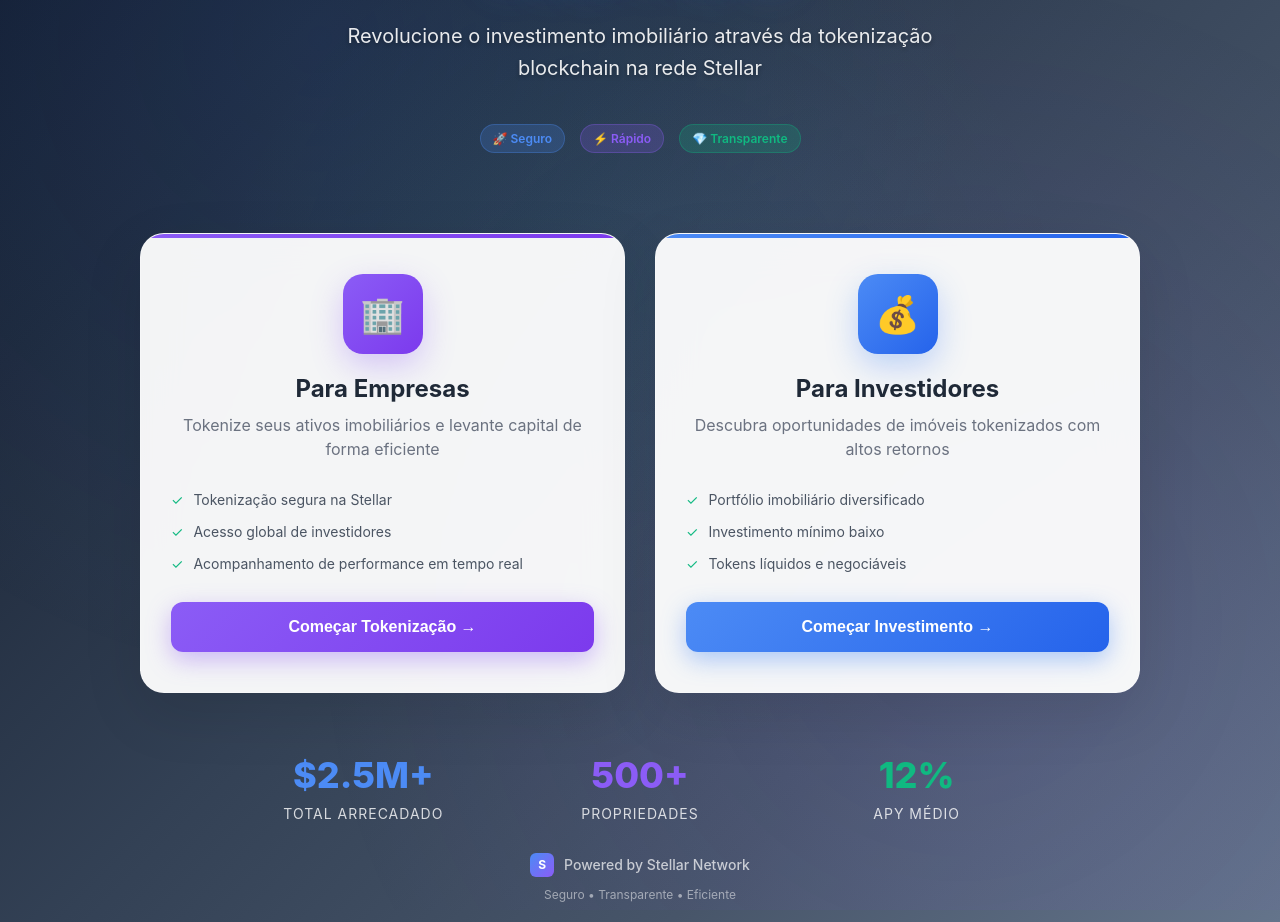
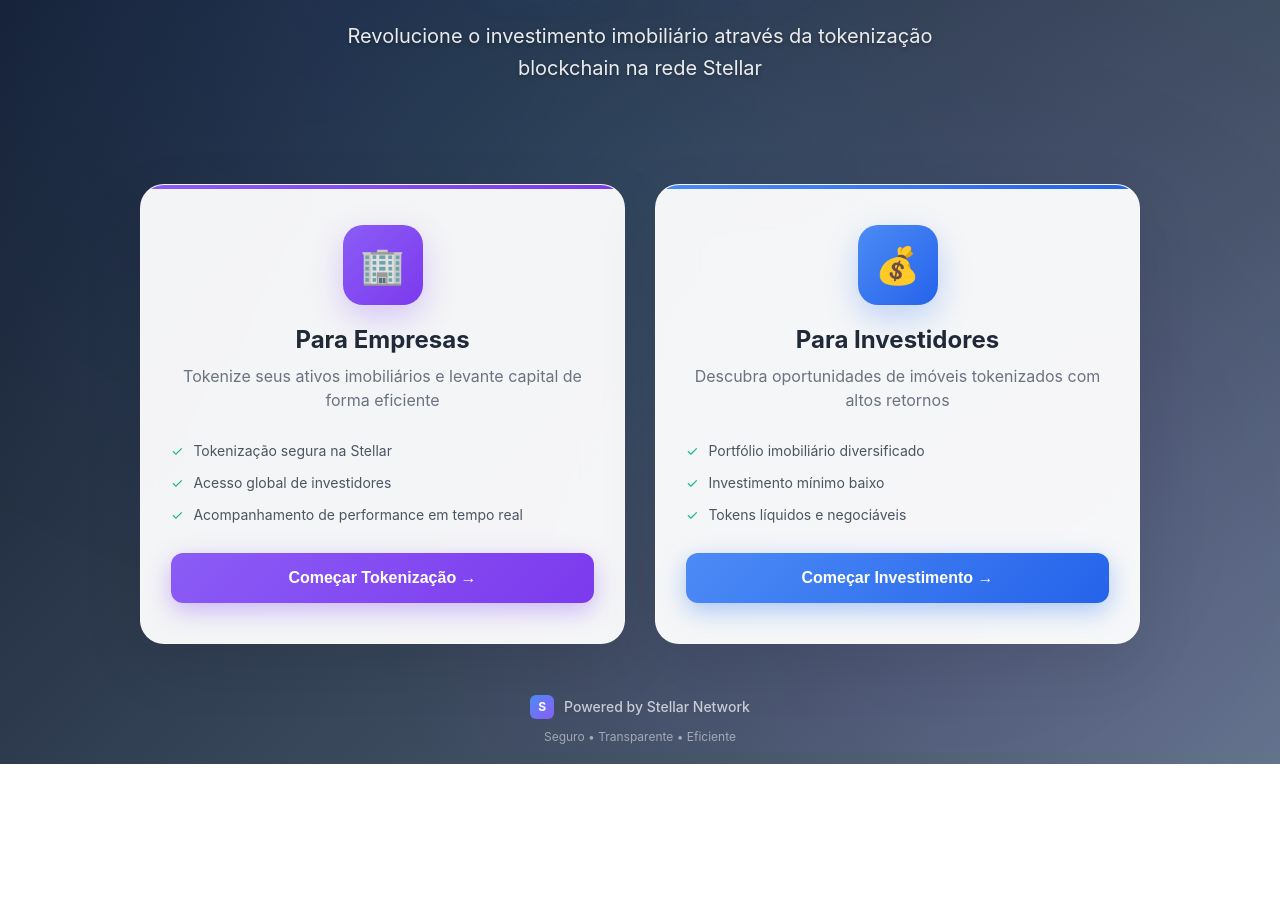
Before and after one commit to igolt/road-to-meridian, a React (Vite) app in the folder front-novo/: page / in a window 1280 px wide. Shown: the part 240-1162 px from the top of the page. After the commit the page ends 1004 px from the top, so only its background shows below. Built offline with nearby package versions, Linux system fonts and the light colour scheme.

Commit message:
chore(landing): remove chips Secure/Fast/Transparent e métricas (.5M+, 500+, 12%)

```diff
--- a/front-novo/src/App.tsx
+++ b/front-novo/src/App.tsx
@@ -213,47 +213,7 @@ function App() {
             {t('landing.hero.subtitle')}
           </p>
 
-          <div style={{
-            display: 'flex',
-            gap: '15px',
-            justifyContent: 'center',
-            flexWrap: 'wrap',
-            marginBottom: '20px'
-          }}>
-            <span style={{
-              padding: '6px 12px',
-              backgroundColor: 'rgba(76, 139, 245, 0.2)',
-              color: '#4C8BF5',
-              borderRadius: '20px',
-              fontSize: '12px',
-              fontWeight: '600',
-              border: '1px solid rgba(76, 139, 245, 0.3)'
-            }}>
-              {t('landing.hero.tagline1')}
-            </span>
-            <span style={{
-              padding: '6px 12px',
-              backgroundColor: 'rgba(139, 92, 246, 0.2)',
-              color: '#8b5cf6',
-              borderRadius: '20px',
-              fontSize: '12px',
-              fontWeight: '600',
-              border: '1px solid rgba(139, 92, 246, 0.3)'
-            }}>
-              {t('landing.hero.tagline2')}
-            </span>
-            <span style={{
-              padding: '6px 12px',
-              backgroundColor: 'rgba(16, 185, 129, 0.2)',
-              color: '#10b981',
-              borderRadius: '20px',
-              fontSize: '12px',
-              fontWeight: '600',
-              border: '1px solid rgba(16, 185, 129, 0.3)'
-            }}>
-              {t('landing.hero.tagline3')}
-            </span>
-          </div>
+          {/* Taglines removidas */}
         </div>
 
         {/* Cards Section */}
@@ -552,81 +512,7 @@ function App() {
           </div>
         )}
 
-        {/* Stats Section */}
-        <div style={{
-          display: 'grid',
-          gridTemplateColumns: 'repeat(auto-fit, minmax(200px, 1fr))',
-          gap: '30px',
-          maxWidth: '800px',
-          width: '100%',
-          marginBottom: '40px'
-        }}>
-          <div style={{
-            textAlign: 'center',
-            animation: 'fadeInUp 1.2s ease-out'
-          }}>
-            <div style={{
-              fontSize: '36px',
-              fontWeight: '800',
-              color: '#4C8BF5',
-              marginBottom: '8px'
-            }}>
-              $2.5M+
-            </div>
-            <div style={{
-              fontSize: '14px',
-              color: 'rgba(255,255,255,0.8)',
-              textTransform: 'uppercase',
-              letterSpacing: '1px'
-            }}>
-              {t('landing.stats.totalRaised')}
-            </div>
-          </div>
-
-          <div style={{
-            textAlign: 'center',
-            animation: 'fadeInUp 1.4s ease-out'
-          }}>
-            <div style={{
-              fontSize: '36px',
-              fontWeight: '800',
-              color: '#8b5cf6',
-              marginBottom: '8px'
-            }}>
-              500+
-            </div>
-            <div style={{
-              fontSize: '14px',
-              color: 'rgba(255,255,255,0.8)',
-              textTransform: 'uppercase',
-              letterSpacing: '1px'
-            }}>
-              {t('landing.stats.properties')}
-            </div>
-          </div>
-
-          <div style={{
-            textAlign: 'center',
-            animation: 'fadeInUp 1.6s ease-out'
-          }}>
-            <div style={{
-              fontSize: '36px',
-              fontWeight: '800',
-              color: '#10b981',
-              marginBottom: '8px'
-            }}>
-              12%
-            </div>
-            <div style={{
-              fontSize: '14px',
-              color: 'rgba(255,255,255,0.8)',
-              textTransform: 'uppercase',
-              letterSpacing: '1px'
-            }}>
-              {t('landing.stats.avgApy')}
-            </div>
-          </div>
-        </div>
+        {/* Seção de métricas removida */}
       </main>
 
       {/* Footer */}
```
